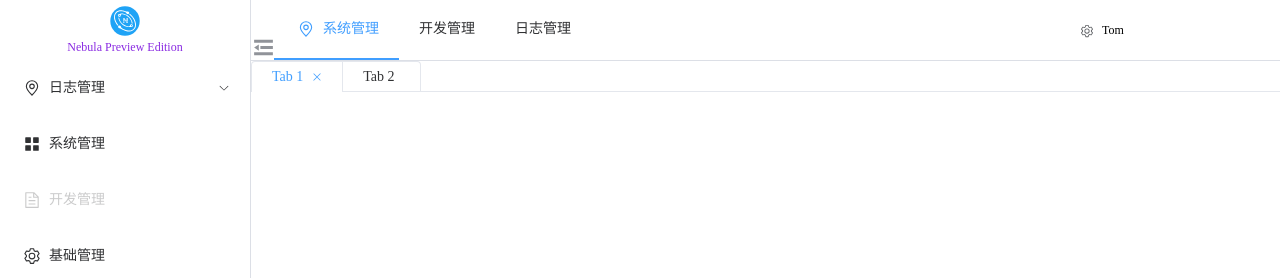
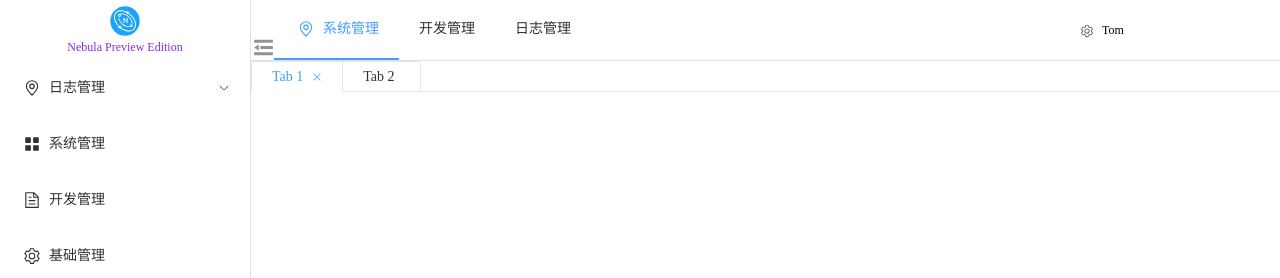
Before and after one commit to NeegixOpensourceGroup/nebula-web, a Vue app: page /item11 in a window 1280 px wide. Shown: the top 278 px of the page. Built offline with nearby package versions, Linux system fonts and the light colour scheme.

Commit message:
[perf] 1. 优化代码 2. 样式规范化

```diff
--- a/src/layout/components/NAsider/index.vue
+++ b/src/layout/components/NAsider/index.vue
@@ -18,8 +18,8 @@
           :collapse="isCollapse"
           @open="handleOpen"
           @close="handleClose"
-          class="el-menu-vertical-demo"
-          :style="`border-right:0px;`"
+          class="el-menu-vertical"
+          style="border-right:0px"
         >
           <el-sub-menu index="1">
             <template #title>
@@ -43,7 +43,7 @@
             <el-icon><icon-menu /></el-icon>
             <template #title>系统管理</template>
           </el-menu-item>
-          <el-menu-item index="3" disabled>
+          <el-menu-item index="3">
             <el-icon><document /></el-icon>
             <template #title>开发管理</template>
           </el-menu-item>
@@ -77,7 +77,7 @@ const handleClose = (key: string, keyPath: string[]) => {
 }
 </script>
 <style>
-.el-menu-vertical-demo:not(.el-menu--collapse) {
+.el-menu-vertical:not(.el-menu--collapse) {
     width: 250px;
     min-height: 400px;
   }
--- a/src/layout/components/NHeader/TabsNav/index.vue
+++ b/src/layout/components/NHeader/TabsNav/index.vue
@@ -117,11 +117,11 @@ const handleClickOtherArea = (e) => {
 
 onMounted(() => {
   window.addEventListener('click', handleClickOtherArea)
-});
+})
 
 onUnmounted(() => {
   window.removeEventListener('click', handleClickOtherArea);
-});
+})
 </script>
 <style scoped>
 .el-tabs {
--- a/src/layout/components/NHeader/index.vue
+++ b/src/layout/components/NHeader/index.vue
@@ -1,9 +1,9 @@
 <template>
-  <el-header style="font-size: 12px;height: 90px;width: 100%;">
+  <el-header class="n-header">
     <div class="container">
       <div class="left">
-        <div style="display: flex;flex-direction: column; justify-content: flex-end;height: 60px;">
-          <el-icon :size="25" @click="isCollapseHandler" style="cursor: pointer;" color="#909399">
+        <div class="n-collapse">
+          <el-icon :size="25" @click="toggleCollapseHandler" style="cursor: pointer;" color="#909399">
             <component :is="!isCollapse ? Fold : Expand" />
           </el-icon>
         </div>
@@ -53,7 +53,7 @@ import { useLayoutStore } from '@/layout/stores/layoutStore'
 // 可以在组件中的任意位置访问 `store` 变量 ✨
 const layoutStore = useLayoutStore()
 const { isCollapse } = storeToRefs(layoutStore)
-const { reverseCollapse } = layoutStore
+const { toggleCollapse } = layoutStore
 
 const activeIndex = ref('1')
 
@@ -62,8 +62,8 @@ const handleSelect = (key: string, keyPath: string[]) => {
 }
 
 // 折叠
-const isCollapseHandler = () => {
-  reverseCollapse()
+const toggleCollapseHandler = () => {
+  toggleCollapse()
 }
 </script>
 
@@ -89,7 +89,21 @@ const isCollapseHandler = () => {
 }
 
 .middle {
-    flex: 1 1 auto; /* 定义为自适应宽度，flex-grow为1，表示剩余空间按比例分配给它 */
-    min-width: 0; /* 避免某些情况下内容过少时，元素不收缩的问题 */
+  flex: 1 1 auto; /* 定义为自适应宽度，flex-grow为1，表示剩余空间按比例分配给它 */
+  min-width: 0; /* 避免某些情况下内容过少时，元素不收缩的问题 */
 }
+
+.n-header{
+  font-size: 12px;
+  height: 90px;
+  width: 100%;
+}
+
+.n-collapse{
+  display: flex;
+  flex-direction: column;
+  justify-content: flex-end;
+  height: 60px;
+}
+
 </style>
--- a/src/layout/index.vue
+++ b/src/layout/index.vue
@@ -1,5 +1,5 @@
 <template>
-  <el-container style="height: 100%;">
+  <el-container>
     <n-asider />
     <el-container>
       <n-header />
@@ -18,7 +18,7 @@ import { ref, onMounted, onUnmounted } from 'vue'
 import NAsider from './components/NAsider/index.vue'
 import NHeader from './components/NHeader/index.vue'
 import { useLayoutStore } from './stores/layoutStore'
-const {trueCollapse, falseCollapse } = useLayoutStore()
+const {downCollapse, upCollapse } = useLayoutStore()
 const windowHeight = ref(window.innerHeight)
 const windowWidth = ref(window.innerWidth)
 
@@ -26,9 +26,9 @@ function handleResize() {
   windowHeight.value = window.innerHeight;
   windowWidth.value = window.innerWidth;
   if (windowWidth.value < 768) {
-    trueCollapse()
+    downCollapse()
   } else {
-    falseCollapse()
+    upCollapse()
   }
 }
 
--- a/src/layout/stores/layoutStore.js
+++ b/src/layout/stores/layoutStore.js
@@ -2,13 +2,13 @@ import { defineStore } from 'pinia'
 export const useLayoutStore = defineStore('layout', {
   state: () => ({ isCollapse: false }),
   actions: {
-    reverseCollapse() {
+    toggleCollapse() {
       this.isCollapse = !this.isCollapse
     },
-    trueCollapse() {
+    downCollapse() {
       this.isCollapse = true
     },
-    falseCollapse() {
+    upCollapse() {
       this.isCollapse = false
     }
   },
--- a/src/style.css
+++ b/src/style.css
@@ -78,12 +78,8 @@ button:focus-visible {
   }
 } */
 
-html, body{
+:root, body{
   margin: 0;
-  height: 100%;
-}
-
-#app{
   height: 100%;
 }
 
@@ -95,7 +91,6 @@ html, body{
   border-bottom: 0;
 }
 
-
 a {
   text-decoration: none;
 }
@@ -103,3 +98,7 @@ a {
 .router-link-active {
   text-decoration: none;
 }
+
+.el-container, #app{
+  height: 100%;
+}
```
